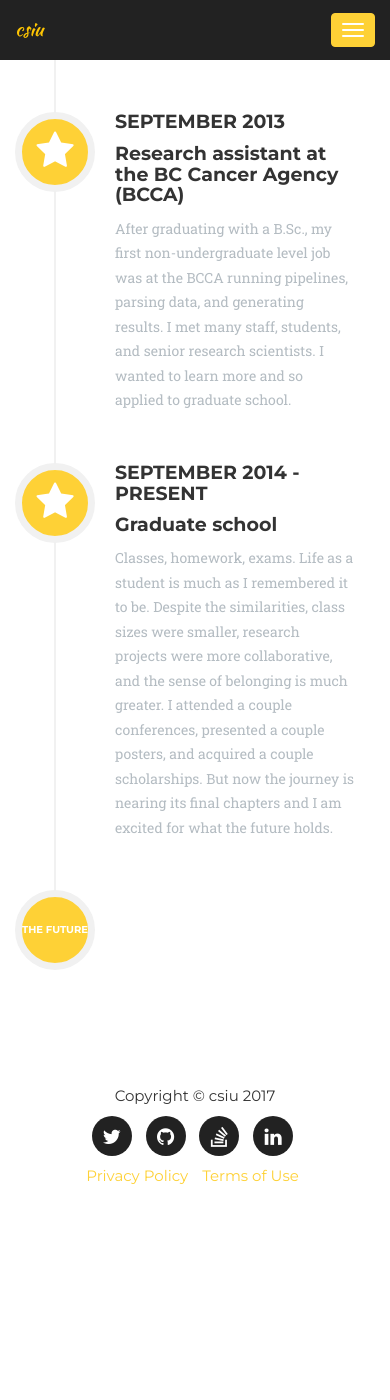
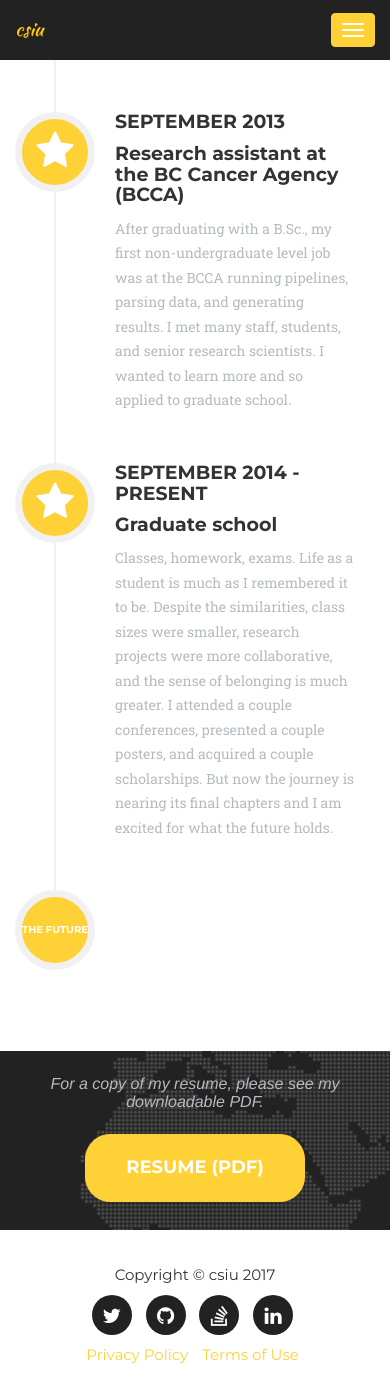
Before and after one commit to csiu/csiu.github.io, a Jekyll site: the page built from index.html, in a window 390 px wide and 1400 px high, scrolled down 4989 px. Built offline with Jekyll 4.4.1, drawn with Linux system fonts in a browser that asks for light colours; some web fonts are replaced; before the commit the page ends 6210 px from its top, so only the background shows below that.

Commit message:
replace clients/contact with resume section

```diff
--- /dev/null
+++ b/_includes/cv.html
@@ -0,0 +1,18 @@
+<!-- CV Aside -->
+<aside id="cv">
+    <div class="container">
+        <div class="row">
+            <div class="col-lg-12 text-center">
+                <h3 class="section-subheading text-muted">For a copy of my resume, please see my downloadable PDF.</h3>
+            </div>
+        </div>
+        <div class="row">
+            <div class="col-lg-12">
+                <div class="col-lg-12 text-center">
+                    <button type="submit" class="btn btn-xl">Resume (PDF)</button>
+                    <p></p>
+                </div>
+            </div>
+        </div>
+    </div>
+</aside>
--- a/_layouts/default.html
+++ b/_layouts/default.html
@@ -10,7 +10,7 @@
     {% include overview.html %}
     {% include portfolio_grid.html %}
     {% include experience.html %}
-<!--     % include contact.html %} -->
+    {% include cv.html %}
     {% include footer.html %}
     {% include modals.html %}
     {% include js.html %}
--- a/style.css
+++ b/style.css
@@ -1,3 +1,29 @@
 ---
 layout: style
 ---
+
+aside#cv {
+    background-color: #222;
+    background-image: url('{{ site.baseurl }}/img/map-image.png');
+    background-position: center;
+    background-repeat: no-repeat;
+}
+
+aside#cv .section-heading {
+    color: #fff;
+}
+
+aside#cv .text-muted {
+    margin-top: 1.5em;
+    margin-bottom: 1.5em;
+    text-transform: none;
+    font-family: "Droid Serif", "Helvetica Neue", Helvetica, Arial, sans-serif;
+    font-size: 16px;
+    font-style: italic;
+    font-weight: 400;
+}
+
+aside#cv button {
+    margin-bottom: 1em;
+    border-radius: 25px;
+}
```
Also changed, not shown: _includes/clients.html (deleted, +0 -27 lines), img/logos/aetuts.jpg (deleted), img/logos/creative-market.jpg (deleted), img/logos/designmodo.jpg (deleted), img/logos/envato.jpg (deleted), img/logos/microlancer.jpg (deleted), img/logos/themeforest.jpg (deleted), img/logos/wordpress.jpg (deleted), 1 other file.
